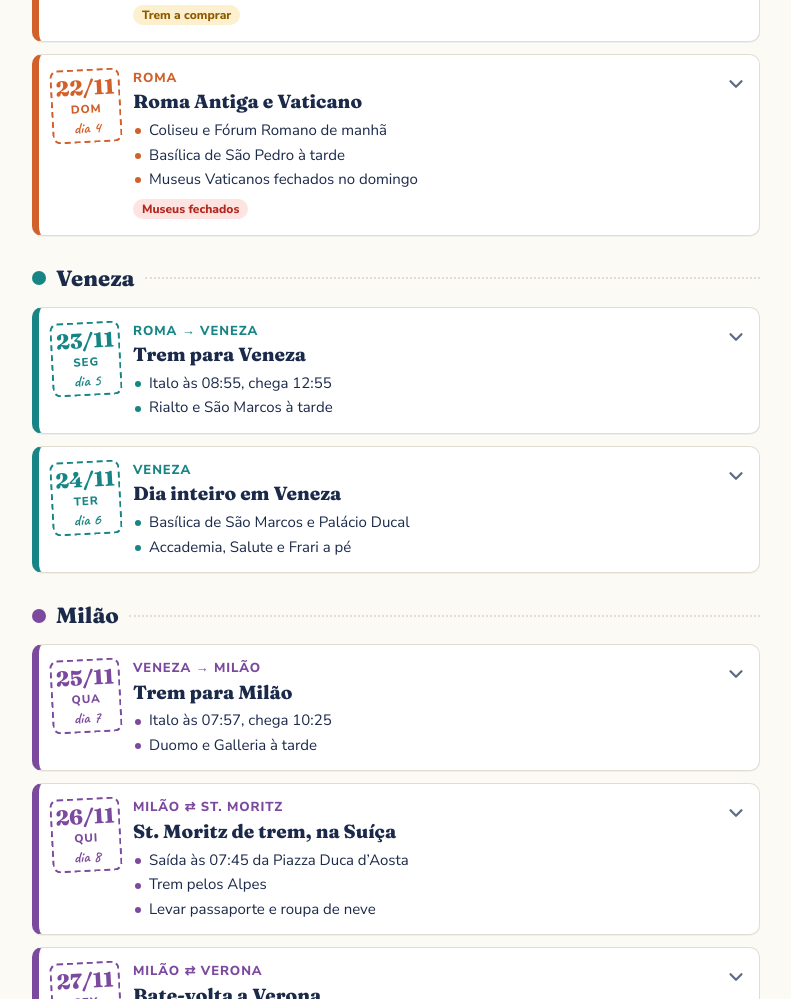
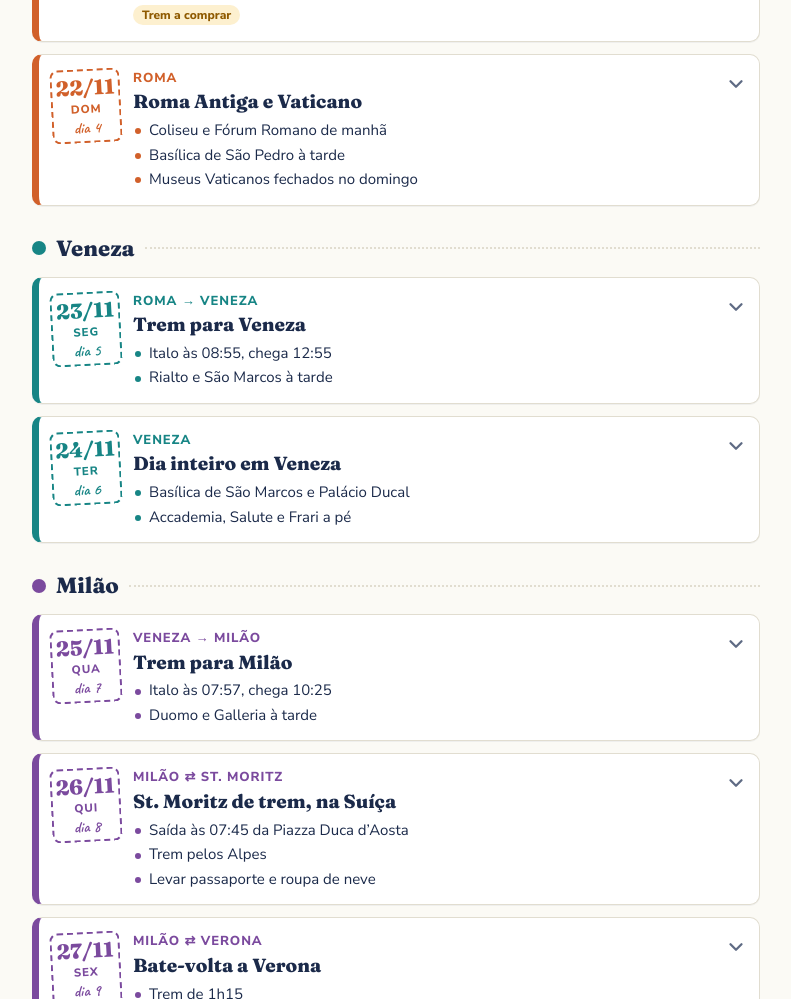
Before and after one commit to juanpinheiro1/europa-entre-amigos, a plain HTML site: page index.html in a window 1280 px wide. Shown: the part 924-1923 px from the top of the page, without its empty margins (244-1035 px from the left). Drawn offline with Linux system fonts and the light colour scheme.

Commit message:
Mantém o Vaticano no domingo e ajusta os documentos de Roma
Co-Authored-By: Claude Fable 5.2 <noreply@anthropic.com>
Claude-Session: https://claude.ai/code/session_01L7JPA1FB3WFz4DpHffSHJ8

```diff
--- a/index.html
+++ b/index.html
@@ -227,14 +227,13 @@ const DAYS=[
   hi:['Trem de alta velocidade, 1h30','Duomo, Ponte Vecchio e Piazza della Signoria'],flag:['todo','Trem a comprar'],
   ag:[['Manhã','Trem Roma Termini → Firenze S. M. Novella','Cerca de 1h30. Bilhete ainda não comprado.','todo'],
       ['Dia','Florença a pé','Duomo, Piazza della Signoria, Ponte Vecchio. Tudo perto da estação.','free'],
-      ['Noite','Trem de volta a Roma','','todo']],
-  alert:['warn','Proposta: trocar com o domingo','Vaticano neste sábado e Florença no domingo 22, porque os Museus Vaticanos fecham aos domingos.']},
+      ['Noite','Trem de volta a Roma','','todo']]},
  {d:'22/11',w:'Dom',k:'roma',city:'Roma',title:'Roma Antiga e Vaticano',hotel:'Hotel Palladium Palace',
-  hi:['Coliseu e Fórum Romano de manhã','Basílica de São Pedro à tarde','Museus Vaticanos fechados no domingo'],flag:['crit','Museus fechados'],
+  hi:['Coliseu e Fórum Romano de manhã','Basílica de São Pedro à tarde','Museus Vaticanos fechados no domingo'],
   ag:[['Manhã','Basílica de São Pedro','Aberta aos domingos, entrada gratuita. Metrô linha A até Ottaviano.','free'],
       ['—','Museus Vaticanos e Capela Sistina','Fechados neste domingo. Só abrem no último domingo do mês, dia 29/11.','crit'],
       ['Tarde','Castelo Sant’Angelo e Trastevere','','free']],
-  alert:['crit','Museus Vaticanos fechados no domingo','Para ver a Capela Sistina, o Vaticano precisa ir para o sábado 21. Ingresso só no site oficial tickets.museivaticani.va.']},
+  alert:['warn','Vaticano mantido no domingo','A visita é à Basílica de São Pedro, que abre normalmente. Os Museus Vaticanos e a Capela Sistina fecham neste domingo e ficam fora desta viagem.']},
  {d:'23/11',w:'Seg',k:'veneza',city:'Roma → Veneza',title:'Trem para Veneza',hotel:'NH Venezia Santa Lucia · Rio Terà Lista di Spagna, 116/A',
   hi:['Italo às 08:55, chega 12:55','Rialto e São Marcos à tarde'],
   ag:[['08:25','Estar na estação Termini','A 5 min a pé do hotel. O embarque fecha 2 min antes da partida.',''],
@@ -307,9 +306,8 @@ const DOCS=[
  {id:'seguro',d:'Antes',k:'recife',name:'Seguro viagem',who:'Individual',req:0,haveBy:['juan','derlopidas'],note:'Cobertura mínima de € 30 mil. Cada um leva o seu no celular. Não fica na página porque traz CPF e endereço.'},
  {id:'iberia',d:'19/11',k:'recife',name:'Bilhete Iberia Recife ⇄ Europa',who:'Por casal',req:1,haveBy:['juan'],note:'Ida em 19/11 e volta em 03/12. Localizadores: Juan e Adriana QNQ39; Derlópidas e Eulália H68YJ. Datas de nascimento ficam fora da página.'},
  {id:'hotel-roma',d:'20/11',k:'roma',name:'Voucher do hotel em Roma',who:'Por casal',req:1,note:'Palladium Palace, 20 a 23/11.'},
- {id:'vaticano',d:'21/11',k:'roma',name:'Ingressos dos Museus Vaticanos',who:'Grupo',req:1,note:'A comprar, depois de definir o dia.'},
- {id:'trem-florenca',d:'21/11',k:'roma',name:'Trem Roma ⇄ Florença',who:'Grupo',req:1,note:'A comprar. Definir antes se o dia é 21 ou 22/11.'},
- {id:'coliseu',d:'22/11',k:'roma',name:'Ingressos do Coliseu e Fórum Romano',who:'Grupo',req:0,note:'Sugerido para a manhã de 22/11. Comprar com hora marcada.'},
+ {id:'trem-florenca',d:'21/11',k:'roma',name:'Trem Roma ⇄ Florença',who:'Grupo',req:1,note:'A comprar, para o sábado 21/11.'},
+ {id:'coliseu',d:'22/11',k:'roma',name:'Ingressos do Coliseu e Fórum Romano',who:'Grupo',req:1,note:'A comprar, para a manhã de 22/11, com hora marcada.'},
  {id:'italo-roma-veneza',d:'23/11',k:'veneza',name:'Trem Italo Roma → Veneza',who:'Grupo',req:1,have:1,note:'08:55, vagão 1. Código YD2L4C.'},
  {id:'hotel-veneza',d:'23/11',k:'veneza',name:'Voucher do hotel em Veneza',who:'Por casal',req:1,note:'NH Venezia Santa Lucia, 23 a 25/11.'},
  {id:'italo-veneza-milao',d:'25/11',k:'milao',name:'Trem Italo Veneza → Milão',who:'Grupo',req:1,have:1,note:'07:57, vagão 2. Código LKJ7SX.'},
@@ -325,7 +323,7 @@ const DOCS=[
 const TIPS={
  '19/11':['Passaporte válido pelo menos até 03/03/2027.','Chegar ao aeroporto 3 horas antes do voo.','Bagagem Iberia: 1 mala despachada de 23 kg por pessoa, mais a bagagem de mão.','Levar na bagagem de mão: seguro viagem, vouchers dos hotéis e o bilhete de volta. A imigração pode pedir.','Quem não embarca em um voo da Iberia perde os voos seguintes do mesmo bilhete.'],
  '20/11':['Imigração em Madri: passaporte, seguro viagem, comprovante dos hotéis e da volta. Há coleta de foto e digitais na primeira entrada.','Check-in do hotel a partir das 14h. Todos os hóspedes precisam estar presentes, com passaporte.','Taxa da cidade de Roma: € 7,50 por pessoa por noite, € 45 por casal nas 3 noites. Paga no hotel, fora do voucher.','O hotel pode pedir cartão de crédito como garantia de extras.'],
- '21/11':['Trem de alta velocidade tem lugar marcado: comprar antes para o grupo viajar junto.','Ingressos do Vaticano só no site oficial tickets.museivaticani.va.'],
+ '21/11':['Trem de alta velocidade tem lugar marcado: comprar antes para o grupo viajar junto.','Garantir hoje os ingressos do Coliseu para amanhã cedo, se ainda não estiverem comprados.'],
  '22/11':['Basílica de São Pedro exige ombros e joelhos cobertos.','Museus Vaticanos e Capela Sistina não abrem neste domingo.'],
  '23/11':['Acertar a taxa da cidade de Roma (€ 45 por casal) na saída do hotel. Check-out até meio-dia.','Trem Italo: basta mostrar o PDF do bilhete no celular. O embarque fecha 2 minutos antes da partida.','Veneza cobra taxa da cidade, paga no hotel. O voucher não informa o valor.','O hotel de Veneza pode pedir caução em cartão ou dinheiro, devolvida na saída.'],
  '24/11':['Deixar as malas prontas à noite: o trem para Milão sai às 07:57.'],
@@ -369,7 +367,7 @@ const ROUTES={
   {n:'Estação Firenze S. M. Novella',c:[43.7765,11.2480],stay:20,g:'Firenze Santa Maria Novella'},
   {n:'Estação Roma Termini',c:[41.9010,12.5018],stay:0,off:1,leg:['trem de alta velocidade',95]},
   {...H.roma,off:1}]},
- '22/11':{start:'08:30',mode:'transit',intro:'Com os Museus Vaticanos fechados, o domingo rende mais assim: Roma Antiga de manhã e a Basílica de São Pedro à tarde.',stops:[
+ '22/11':{start:'08:30',mode:'transit',intro:'Roma Antiga de manhã e o Vaticano à tarde, com a Basílica de São Pedro.',stops:[
   {...H.roma},
   {n:'Coliseu',c:[41.8902,12.4922],stay:90,leg:['metrô B, de Termini a Colosseo',15],g:'Colosseo, Roma',note:'Ingresso com hora marcada, a comprar antes. O mesmo vale para o Fórum.'},
   {n:'Fórum Romano e Palatino',c:[41.8925,12.4853],stay:75,g:'Foro Romano, Roma'},
```
